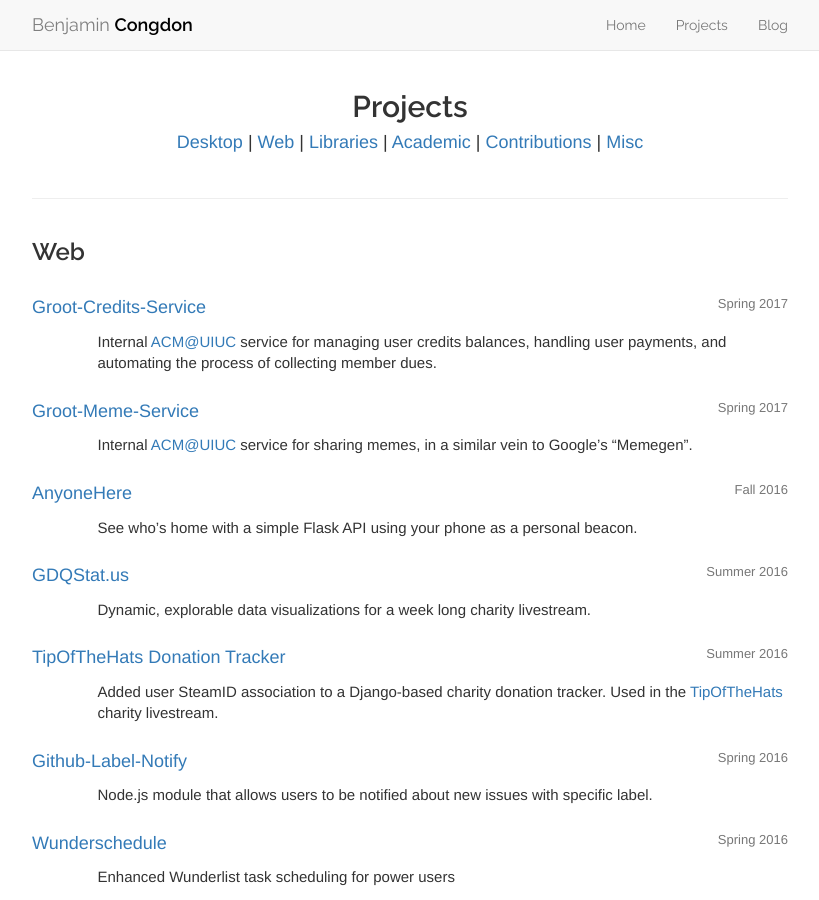
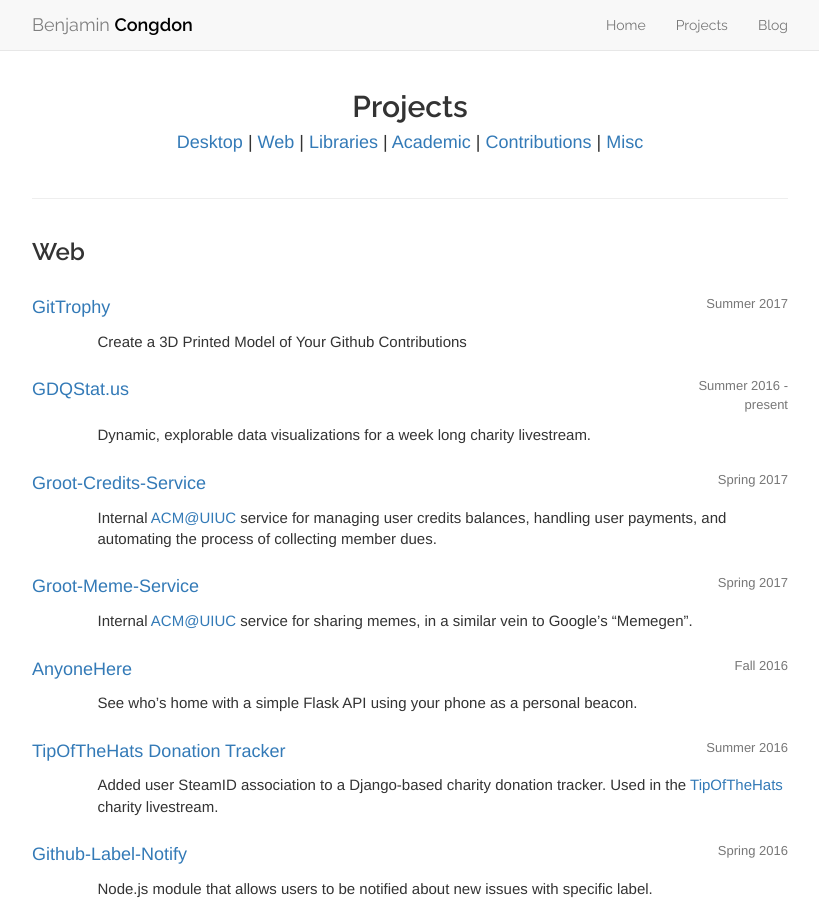
Before and after one commit to rhythmmec/bcongdon.github.io, a Jekyll site: the page built from projects.html, in a window 1280 px wide and 900 px high. Shown: the whole window, without its empty margins (230-1049 px from the left). Built offline with Jekyll 4.4.1, drawn with Linux system fonts in a browser that asks for light colours; nearby versions of some CDN libraries; some of the changed text lies outside the part shown.

Commit message:
Update projects for summer 2017

```diff
--- a/projects.html
+++ b/projects.html
@@ -55,6 +55,16 @@
     url: http://ludumdare.com/compo/ludum-dare-29/?action=preview&uid=36045
 
   # Web
+  - name: GitTrophy
+    desc: Create a 3D Printed Model of Your Github Contributions
+    tag: Web
+    time: Summer 2017
+    url: https://github.com/bcongdon/git-trophy
+  - name: GDQStat.us
+    desc: Dynamic, explorable data visualizations for a week long charity livestream.
+    tag: Web
+    time: Summer 2016 - present
+    url: http://gdqstat.us
   - name: Groot-Credits-Service
     desc: Internal [ACM@UIUC](http://acm.illinois.edu/) service for managing user credits balances, handling user payments, and automating the process of collecting member dues.
     tag: Web
@@ -133,12 +138,18 @@
     tag: Libraries
   - name: github_contributions
     desc: A Python interface for Github's contribution system
+    time: Summer 2017
     url: https://github.com/bcongdon/github_contributions
     tag: Libraries
   - name: Travis Build Repeat
     desc: Flexible framework for periodically repeating Travis Builds to avoid stale test results. Very useful for keeping integration tests up-to-date.
     time: Spring 2017
     url: https://github.com/bcongdon/travis-build-repeat
+    tag: Libraries
+  - name: jupyterhub-sqlauthenticator
+    desc: Authenticate Jupyterhub with a MySQL user DB
+    time: Fall 2016
+    url: https://github.com/bcongdon/jupyterhub-sqlauthenticator
     tag: Libraries
   - name: pyvethirtyeight
     desc: Python wrapper for Fivethirtyeight's Election Forecasts
```
Also changed, not shown: other parts of projects.html (+0 -5 lines).
